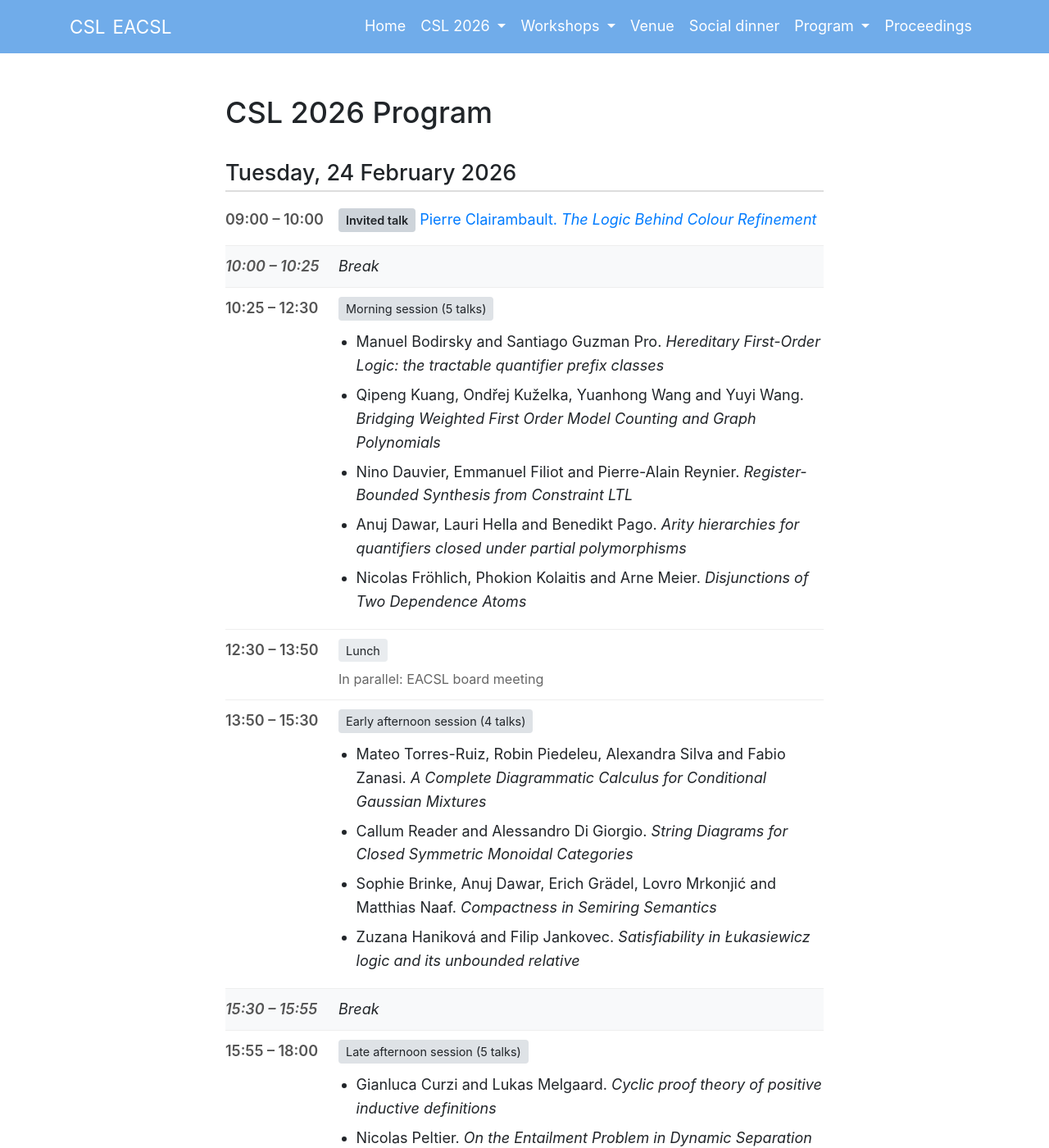
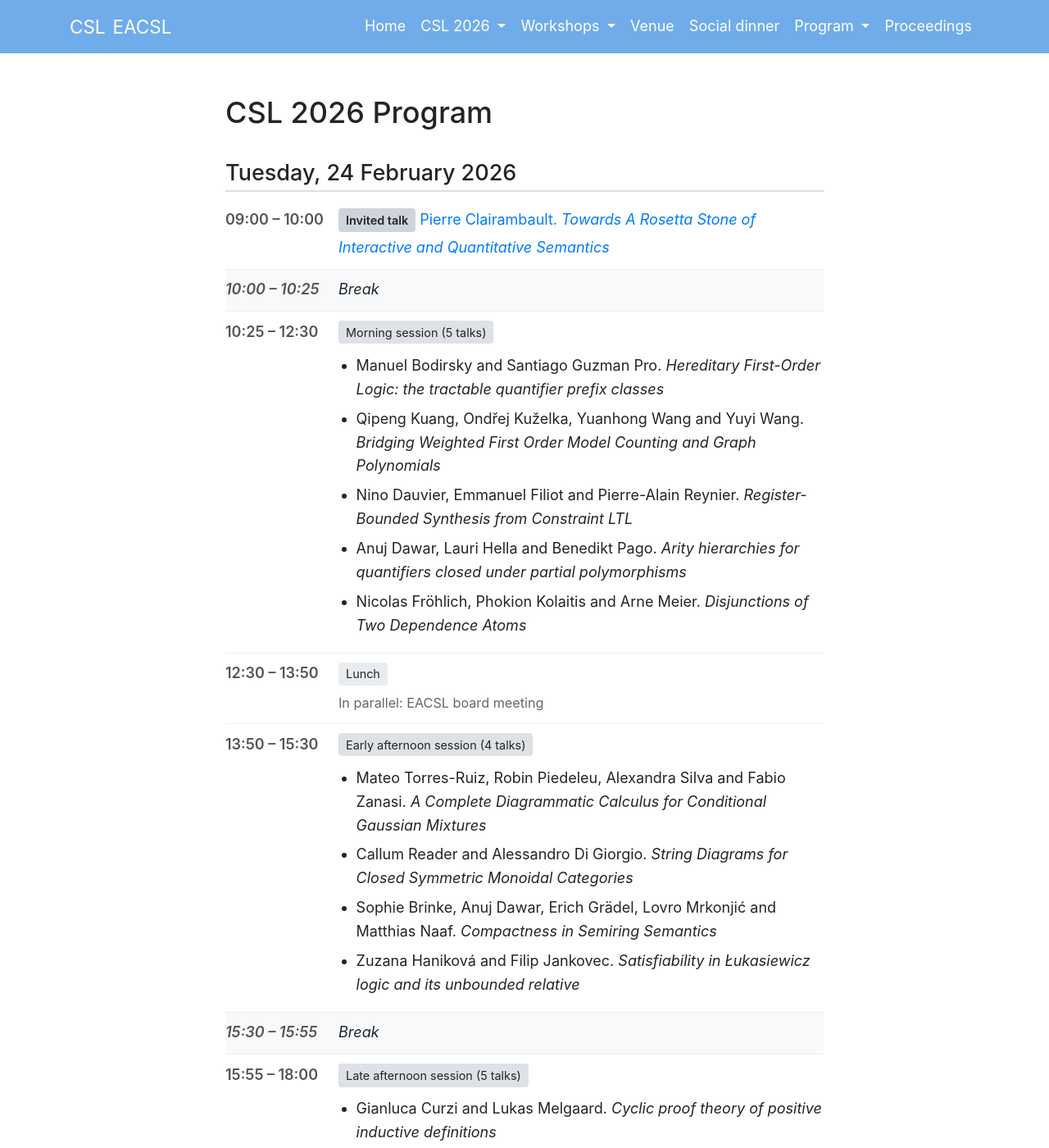
Before and after one commit to csl2026/csl2026.github.io, a Jekyll site: the page built from _pages/program.html, in a window 1280 px wide and 1400 px high, scrolled down 329 px. Shown: the whole window at 82% size. Built offline with Jekyll 4.4.1, drawn with Linux system fonts in a browser that asks for light colours.

Commit message:
Pierre Clairambault talk (really) and some style to take into account navigation bar

```diff
--- /dev/null
+++ b/_includes/css/main.css
@@ -0,0 +1 @@
+html { scroll-padding-top: 80px; }
--- a/_includes/program.html
+++ b/_includes/program.html
@@ -10,8 +10,8 @@
       <div class="time">09:00 – 10:00</div>
       <div class="details">
         <span class="tag invited">Invited talk</span>
-        <a href="https://drops.dagstuhl.de/entities/document/10.4230/LIPIcs.CSL.2026.2">
-          Pierre Clairambault. <em>The Logic Behind Colour Refinement</em></a>
+        <a href="https://drops.dagstuhl.de/entities/document/10.4230/LIPIcs.CSL.2026.4">
+          Pierre Clairambault. <em>Towards A Rosetta Stone of Interactive and Quantitative Semantics</em></a>
       </div>
     </div>
 
--- a/style/css/main.css
+++ b/style/css/main.css
@@ -1,6 +1,7 @@
 ---
 ---
 
+{% include css/main.css %}
 {% include css/base-bs-font-size.css %}
 {% include css/header.css %}
 {% include css/papers.css %}
```
